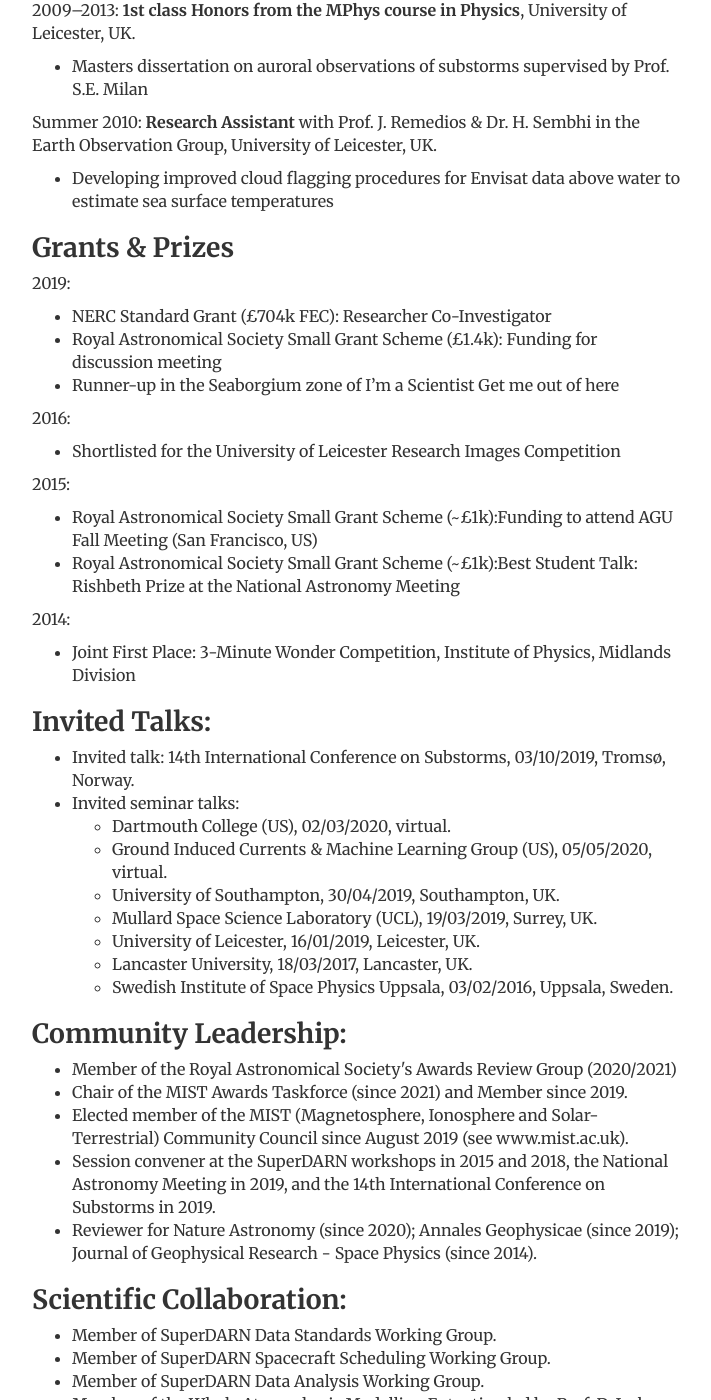
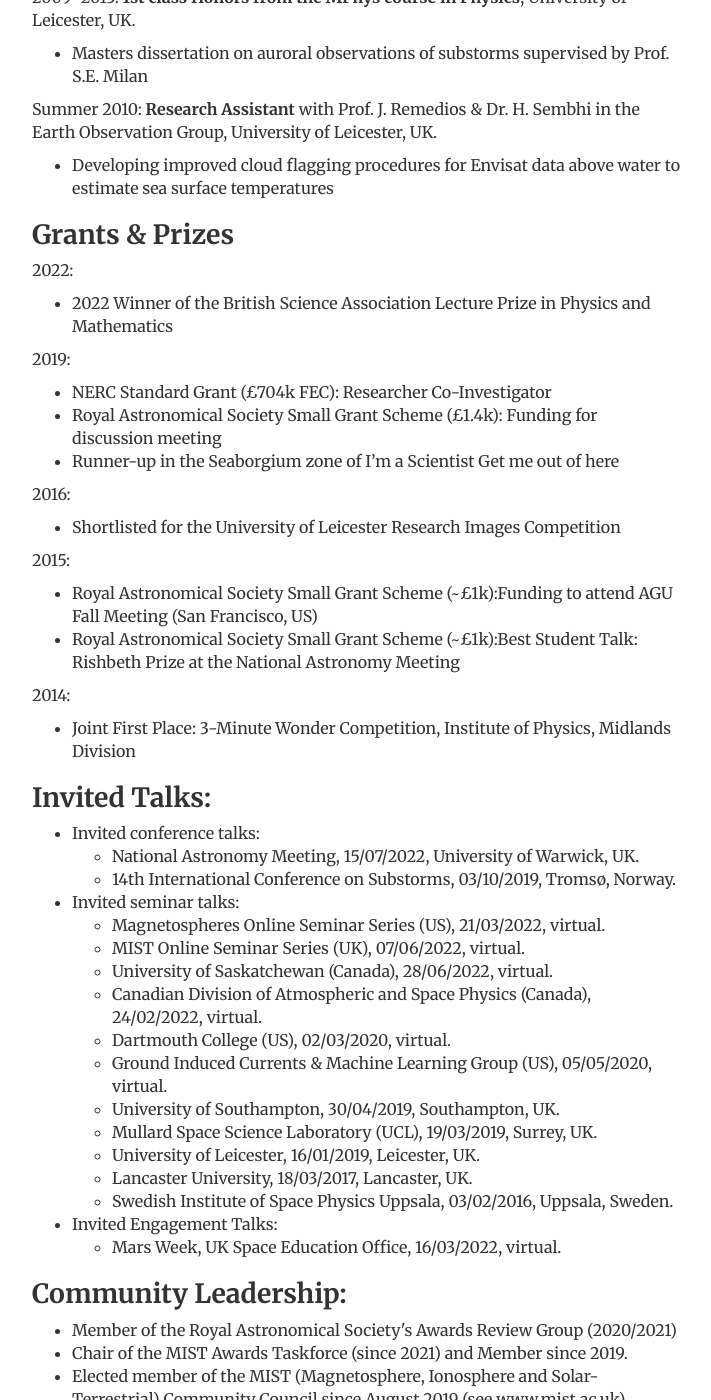
Before and after one commit to mtwalach/mtwalach.github.io, a Jekyll site: the page built from cv/index.html, in a window 1280 px wide and 1400 px high, scrolled down 1304 px. Shown: the whole window, without its empty margins (284-995 px from the left). Built offline with Jekyll 4.4.1, drawn with Linux system fonts in a browser that asks for light colours; some of the changed text lies outside the part shown.

Commit message:
update 7th sept 2022
update picture,
publications and cv

```diff
--- a/cv/index.html
+++ b/cv/index.html
@@ -9,7 +9,7 @@ contact: passive
 description:   Maria-Theresia Walach // Space plasma physics & planetary science.
 ---
 <div class="cv">
-	<a href="/files/CV_Nov2021_MTW.pdf"target="_blank" class="btn btn-default pull-right" title="Download CV as PDF">Download 2 page CV  - last updated: November 2021</a>
+	<!-- <a href="/files/CV_Nov2021_MTW.pdf"target="_blank" class="btn btn-default pull-right" title="Download CV as PDF">Download 2 page CV  - last updated: November 2021</a> -->
 				<div itemscope itemtype="http://data-vocabulary.org/Person">
 				<span itemprop="name"><h1>Maria-Theresia Walach</h1></span>
 				<address>
@@ -27,11 +27,12 @@ description:   Maria-Theresia Walach // Space plasma physics & planetary science
 					<p>Undertaking of original research on the NERC-funded project “Time Variability of the ionospheric electric field: solar wind driving and atmospheric feedback” (2017-2020) and “SD-WACCM: Predicting the Upper Atmospheric Response to Extremes of Space Weather Forcing” (2020-2023):</p>
 					<ul>
 						<li>Processing and archiving of 22 years of raw data (> 30 TB) from the Super Dual Auroral Radar Network (SuperDARN)</li></li>
-						<li>Co-author of 17 papers and 8 open-source software packages (downloaded more than 45 times)</li>
+						<li>Co-author of 25 publications and 10 open-source software packages (downloaded more than 230 times)</li>
+						<li>14 invited talks</li>
 						<li>Co-supervisor of two Masters students in Statistics (with Dr A. Gibberd)</li>
 						<li>Co-supervisor of PhD student in Physics (with Dr A. Grocott)</li>
 						<li>Member of MIST Council</li>
-						<li>Organiser of Virtual Autumn MIST Meeting 2020</li>
+						<li>Organiser of Virtual Autumn MIST Meeting 2020 & 2021</li>
 						<li>Seminar coordinator for the Space and Planetary Physics Group (2017-2018) (organisation of external speakers and management of ~£1k budget)</li>
 						<li>Co-organiser of the RAS Discussion meeting on “The Global Response of the Terrestrial Mangetosphere during Storms and Substorms” and LOC member for National Astronomy Meeting 2019 and STFC Advanced Summer School in Space Plasma Physics (Sept. 2019)</li>
 						<li>Participant in national outreach competition I’m a Scientist Get me out of here and active participant in Physics department outreach programme</li>
@@ -53,6 +54,10 @@ description:   Maria-Theresia Walach // Space plasma physics & planetary science
 						<li>Developing improved cloud flagging procedures for Envisat data above water to estimate sea surface temperatures</li>
 					</ul>
 				<h2>Grants & Prizes</h2>
+				<p>2022:</p>
+					<ul>
+						<li>2022 Winner of the British Science Association Lecture Prize in Physics and Mathematics</li>
+					</ul>
 				<p>2019:</p>
 				<ul>
 					<li>NERC Standard Grant (£704k FEC): Researcher Co-Investigator</li>
@@ -86,9 +91,17 @@ description:   Maria-Theresia Walach // Space plasma physics & planetary science
 				<p>Co-author of 7 software packages published on Zenodo/Github.</p> -->
 			<h2>Invited Talks:</h2>
 			<ul>
-				<li>Invited talk: 14th International Conference on Substorms, 03/10/2019, Tromsø, Norway.</li>
+				<li>Invited conference talks:</li>
+					<ul>
+						<li>National Astronomy Meeting, 15/07/2022, University of Warwick, UK. </li>
+						<li>14th International Conference on Substorms, 03/10/2019, Tromsø, Norway.</li>
+					</ul>
 				<li>Invited seminar talks:</li>
 					<ul>
+						<li>Magnetospheres Online Seminar Series (US), 21/03/2022, virtual.</li>
+						<li>MIST Online Seminar Series (UK), 07/06/2022, virtual.</li>
+						<li>University of Saskatchewan (Canada), 28/06/2022, virtual.</li>
+						<li>Canadian Division of Atmospheric and Space Physics (Canada), 24/02/2022, virtual.</li>
 						<li>Dartmouth College (US), 02/03/2020, virtual.</li>
 						<li>Ground Induced Currents & Machine Learning Group (US), 05/05/2020, virtual.</li>
 						<li>University of Southampton, 30/04/2019, Southampton, UK.</li>
@@ -97,6 +110,10 @@ description:   Maria-Theresia Walach // Space plasma physics & planetary science
 						<li>Lancaster University, 18/03/2017, Lancaster, UK.</li>
 						<li>Swedish Institute of Space Physics Uppsala, 03/02/2016, Uppsala, Sweden.</li>
 					</ul>
+					<li>Invited Engagement Talks:</li>
+						<ul>
+							<li>Mars Week, UK Space Education Office, 16/03/2022, virtual.</li>
+						</ul>
 			</ul>
 			<h2>Community Leadership:</h2>
 				<ul>
@@ -117,6 +134,8 @@ description:   Maria-Theresia Walach // Space plasma physics & planetary science
 			</ul>
 			<h2>Public Engagement:</h2>
 			<ul>
+				<li>Winner of the British Science Association Lecture Prize in Mathematics and Physics, 2022.</li>
+				<li>Virtual Talk: How the Aurora Lights up Space, 16/03/2022, Mars Week, UK Space Education Office.</li>
 				<li>Presenting Journey across the Solar System, Light Up Lancaster, 2017.</li>
 				<li>Outreach talk, explaining research to the public, Pub-hD talk, Leicester, UK: 2015.</li>
 				<li>Setting up & talking to visitors at the Stargazing Live Event, Leicester, UK.</li>
--- a/index.html
+++ b/index.html
@@ -10,7 +10,7 @@ description:  Maria-Theresia Walach // Space plasma physics & planetary science.
 <!-- <div class="jumbotron"> -->
 <div class="row marketing">
 	<div class="col-sm-4">
-	<img  class="img-circle avatar" alt="Maria-Theresia Walach" src="img/mtwalach.png">
+	<img  class="img-circle avatar" alt="Maria-Theresia Walach" src="img/portrait.JPG">
 	</div>
 	<div itemscope itemtype="http://data-vocabulary.org/Person" class="col-sm-8">
 	<p class="lead"> Researcher in space plasma physics & planetary science.</p>
```
Also changed, not shown: publications/index.html (+6 -3 lines), img/portrait.JPG (added), 4 other files.
